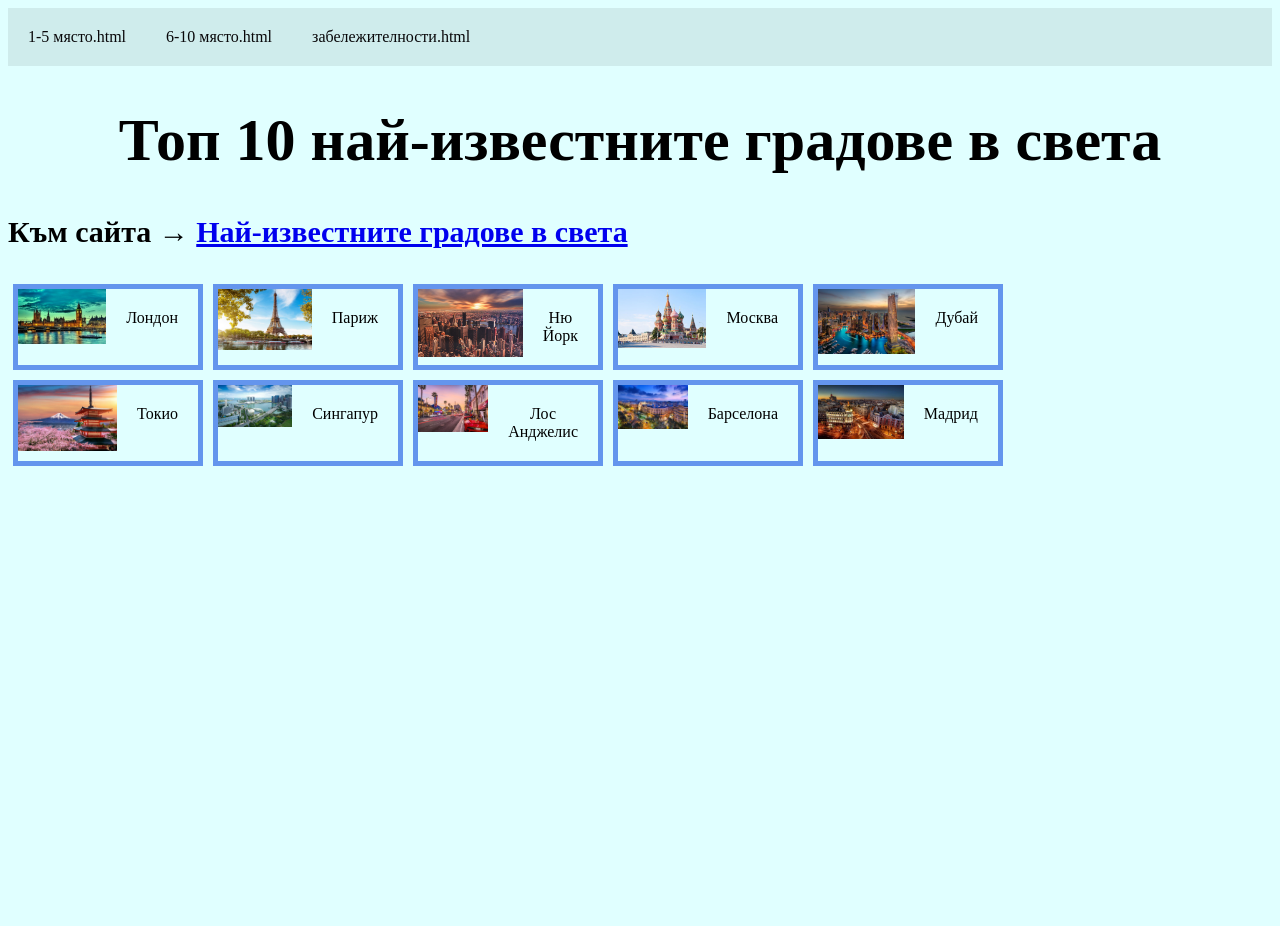
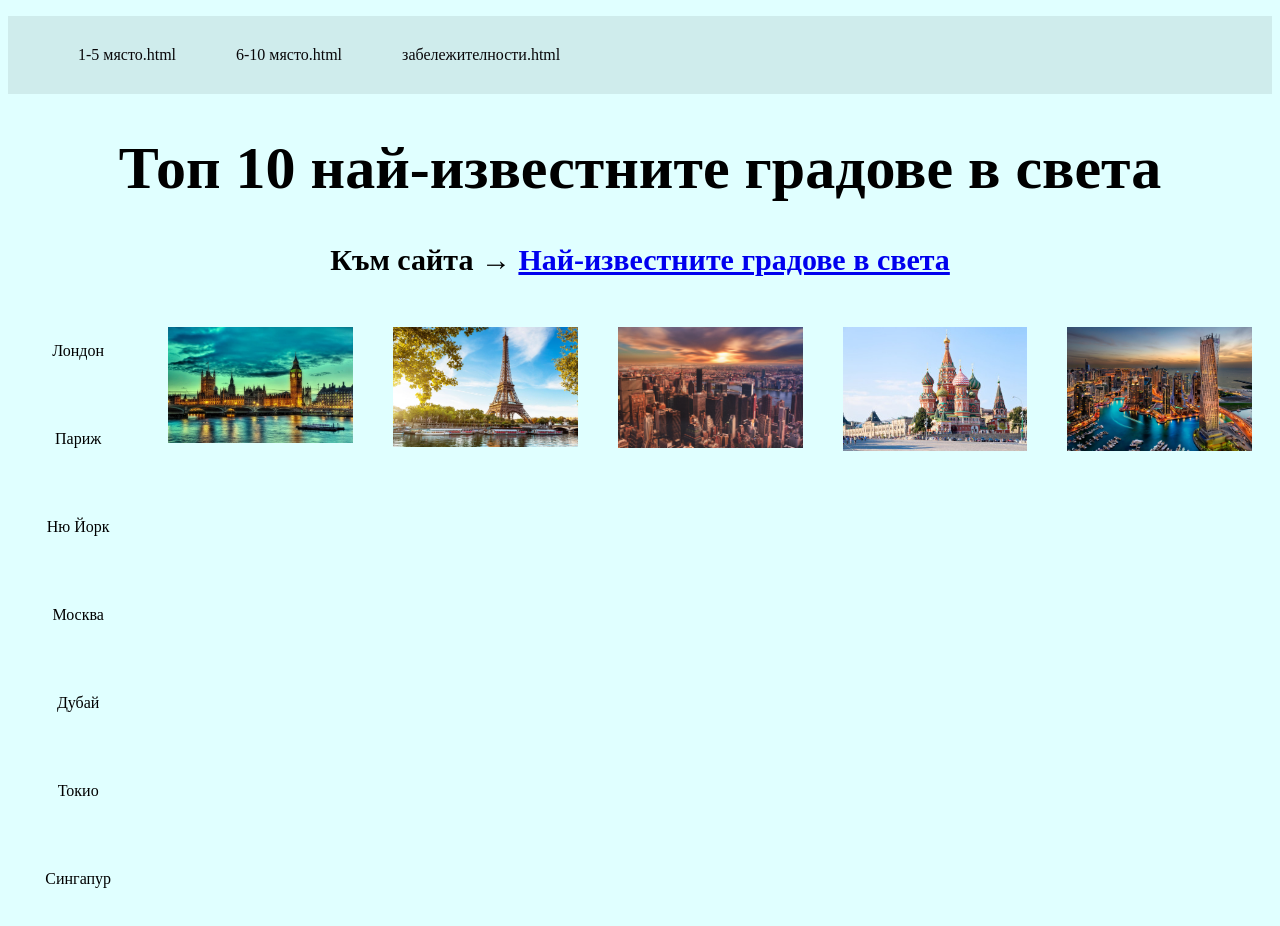
Before and after one commit to simonchety04/12v-class, a plain HTML site: page index.html in a window 1280 px wide. Shown: the top 926 px of the page. Before the commit the page ends 800 px from the top, so only its background shows below. Drawn offline with Linux system fonts and the light colour scheme.

Commit message:
Add files via upload

```diff
--- a/index.html
+++ b/index.html
@@ -2,7 +2,6 @@
   <head>
 	<meta name="viewport" content="width=device-width, initial-scale=1.0">
 	<title>Index</title>
-	<link rel="icon" type="image/x-icon" href="world.png">
 	<link rel="icon" type="image/x-icon" href="world.png">
 	<link rel="stylesheet" href="style.css">
 
@@ -15,21 +14,21 @@
 	<style>
 		ul {
 		  list-style-type: none;
-			  margin: 0;
-			  padding: 0;
+		  margin:30;
+		  padding:20;
 		  overflow: hidden;
 		  background-color:#CFECEC;
 		}
 
 		li {
-			  float: left;
+		  float:left;
 		}
 
 		li a {
 		  display: block;
 		  color:#080709;
 		  text-align: center;
-			  padding: 20px 20px;
+		  padding: 30px 30px;
 		  text-decoration: none;
 		}
 
@@ -38,14 +37,14 @@
 		}
 
 			div.gallery {
-				  margin: 5px;
-				  border: 5px solid #6495ed;
+			  margin: 10px;
+			  border: 10px solid #E0FFFF;
 			  float: left;
-				  width: 180px;
+			  width: 850px;
 			}
 
 			div.gallery:hover {
-				  border: px solid #777;
+			  border: px solid #6495ed;
 			}
 
 			div.gallery img {
@@ -54,7 +53,7 @@
 			}
 
 			div.desc {
-				  padding: 20px;
+			  padding: 35px;
 			  text-align:center;
 			}
 
@@ -63,43 +62,55 @@
 		<body>
 
 		<div style="font-size:30px;" align:center><h1>Топ 10 най-известните градове в света</h1>
-		<p><b> Към сайта &#8594; <a href="https://www.travelnews.bg/bg/news/16330931388245/vizhte-koi-sa-100-te-nay-izvestni-gradove-v-sveta">Най-известните градове в света</a></b></p></div>
+		<center><p><b> Към сайта &#8594; <a href="https://www.travelnews.bg/bg/news/16330931388245/vizhte-koi-sa-100-te-nay-izvestni-gradove-v-sveta">Най-известните градове в света</a></b></p></center></div>
 
 			<div class="row1">
+
+				<div>
+					 <div class="desc">Лондон</div>
+					 <div class="desc">Париж</div>
+					 <div class="desc">Ню Йорк</div>
+					 <div class="desc">Москва</div>
+					 <div class="desc">Дубай</div>
+					 <div class="desc">Токио</div>
+					 <div class="desc">Сингапур</div>
+					 <div class="desc">Лос Анджелис</div>
+					 <div class="desc">Барселона</div>
+					 <div class="desc">Мадрид</div>
+				</div>
 
 				<div class="gallery">
 				  <a target="_blank" href="32513.jpg">
 				    <img src="32513.jpg" alt="london city" width="400" height="200">
 				  </a>
-				  <div class="desc">Лондон</div>
+
 				</div>
 
 				<div class="gallery">
 				  <a target="_blank" href="Paris.jpg">
 				    <img src="Paris.jpg" alt="Paris" width="400" height="200">
 				  </a>
-				  <div class="desc">Париж</div>
+
 				</div>
 
 				<div class="gallery">
 				  <a target="_blank" href="New-York.jpg">
 				    <img src="New-York.jpg" alt="New-York" width="400" height="200">
 				  </a>
-				  <div class="desc">Ню Йорк</div>
+
 				</div>
 
 				<div class="gallery">
 				  <a target="_blank" href="москва.jpg">
 				    <img src="москва.jpg" alt="Moscow" width="400" height="200">
 				  </a>
-				  <div class="desc">Москва</div>
+
 				</div>
 
 				<div class="gallery">
 				  <a target="_blank" href="dubai.jpg">
 				    <img src="dubai.jpg" alt="dubai" width="400" height="200">
 				  </a>
-				  <div class="desc">Дубай</div>
 				</div>
 
 			</div>
@@ -109,35 +120,32 @@
 				  <a target="_blank" href="tokyo.jpg">
 				    <img src="tokyo.jpg" alt="Токио" width="400" height="200">
 				  </a>
-				  <div class="desc">Токио</div>
+
 				</div>
 
 				<div class="gallery">
 				  <a target="_blank" href="singapur.jpg">
 				    <img src="singapur.jpg" alt="Сингапур" width="400" height="200">
 				  </a>
-				  <div class="desc">Сингапур</div>
+
 				</div>
 
 				<div class="gallery">
 				  <a target="_blank" href="LA.jpg">
 				    <img src="LA.jpg" alt="Лос Анджелис" width="400" height="200">
 				  </a>
-				  <div class="desc">Лос Анджелис</div>
 				</div>
 
 				<div class="gallery">
 				  <a target="_blank" href="BARCELONA CITY.jpg">
 				    <img src="BARCELONA CITY.jpg" alt="Барселона" width="400" height="200">
 				  </a>
-				  <div class="desc">Барселона</div>
 				</div>
 
 				<div class="gallery">
 				  <a target="_blank" href="Madrid.jpg">
 				    <img src="Madrid.jpg" alt="Мадрид" width="400" height="200">
 				  </a>
-				  <div class="desc">Мадрид</div>
 				</div>
 
 	</div>
```
Lines whose indentation alone changed are shown as unchanged.
